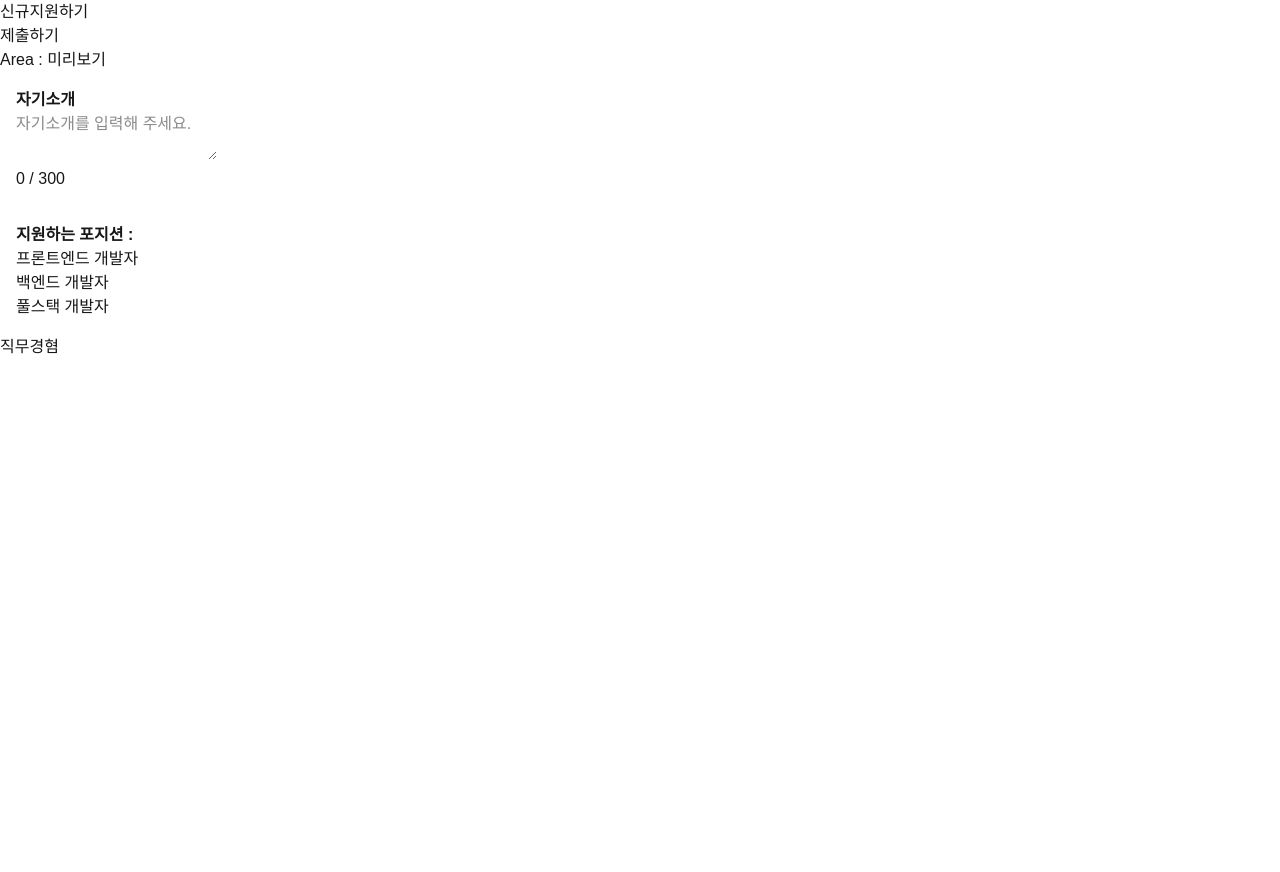
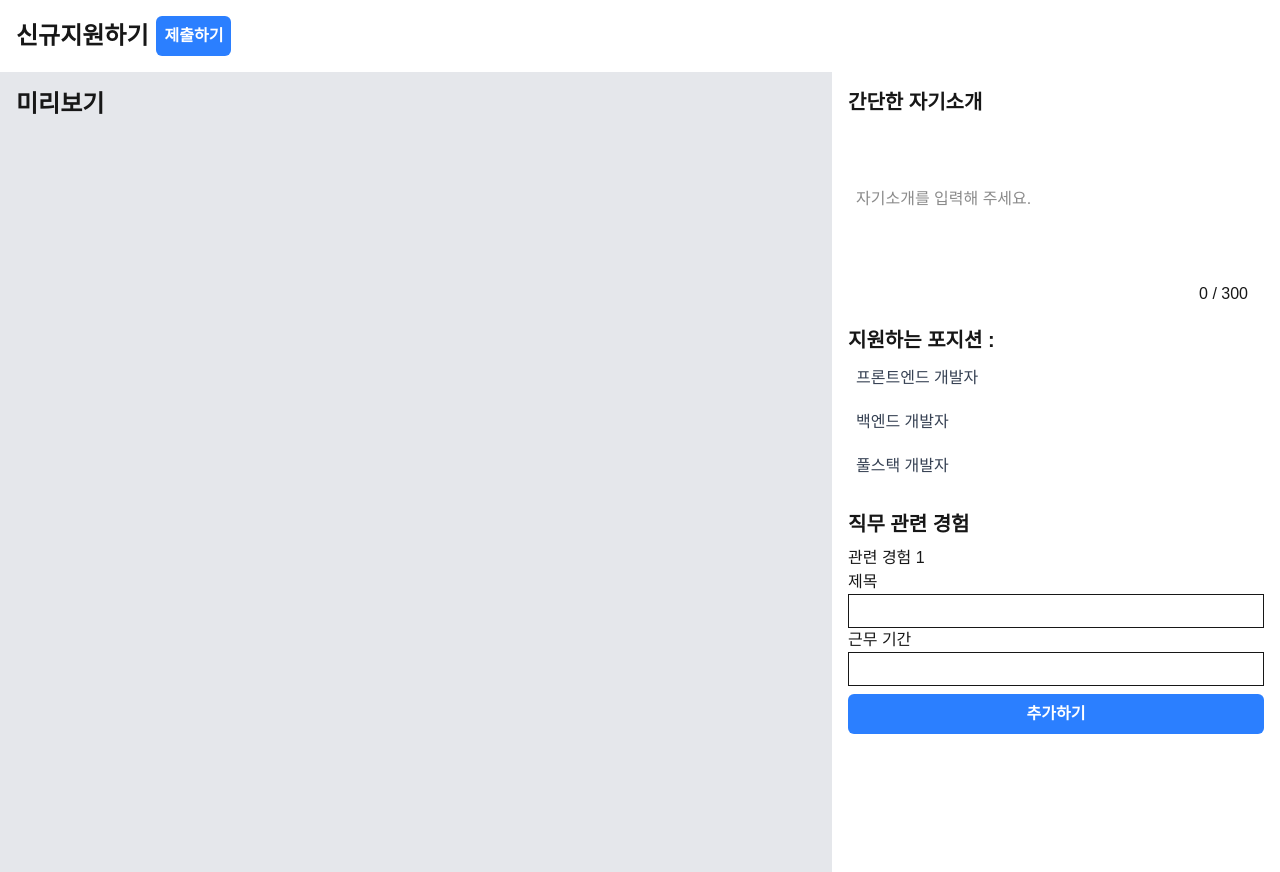
Before and after one commit to hanlee0519-ko/apply-app, a Next.js app: page / in a window 1280 px wide. Before the commit the page ends 800 px from the top, so only its background shows below. Built offline with nearby package versions, Linux system fonts and the light colour scheme.

Commit message:
Submit Saturday

```diff
--- /dev/null
+++ b/src/app/components/apply-experience.tsx
@@ -0,0 +1,108 @@
+"use client";
+
+import { useState } from "react";
+
+interface Experience {
+  id: number;
+  title: string;
+  company: string;
+  period: string;
+  description: string;
+}
+
+export default function ApplyExperience() {
+  const [experiences, setExperiences] = useState<Experience[]>([
+    {
+      id: 1,
+      title: "",
+      company: "",
+      period: "",
+      description: "",
+    },
+  ]);
+
+  const addExperience = () => {
+    if (experiences.length < 3) {
+      const newId = experiences.length + 1;
+      setExperiences([
+        ...experiences,
+        {
+          id: newId,
+          title: "",
+          company: "",
+          period: "",
+          description: "",
+        },
+      ]);
+    }
+  };
+
+  const removeExperience = (index: number) => {
+    if (experiences.length > 1) {
+      setExperiences(experiences.filter((_, i) => i !== index));
+    }
+  };
+
+  const updateTitle = (index: number, value: string) => {
+    const newExperiences = [...experiences];
+    newExperiences[index].title = value;
+    setExperiences(newExperiences);
+  };
+
+  const updatePeriod = (index: number, value: string) => {
+    const newExperiences = [...experiences];
+    newExperiences[index].period = value;
+    setExperiences(newExperiences);
+  };
+
+  return (
+    <section>
+      <h1 className="text-xl font-bold mb-2">직무 관련 경험</h1>
+
+      <ul className="space-y-6">
+        {experiences.map((experience, index) => (
+          <li key={`experience-${index}`}>
+            <div className="flex justify-between">
+              <h2>관련 경험 {index + 1}</h2>
+              {experiences.length > 1 && (
+                <button
+                  onClick={() => removeExperience(index)}
+                  className="bg-gray-200 p-1 rounded-md"
+                >
+                  삭제
+                </button>
+              )}
+            </div>
+
+            <label>제목</label>
+            <input
+              type="text"
+              value={experience.title}
+              onChange={(e) => updateTitle(index, e.target.value)}
+              className="border-1 w-full p-1 focus:outline-none"
+            />
+
+            <label>근무 기간</label>
+            <input
+              type="text"
+              value={experience.period}
+              onChange={(e) => updatePeriod(index, e.target.value)}
+              className="border-1 w-full p-1 focus:outline-none"
+            />
+          </li>
+        ))}
+      </ul>
+
+      {experiences.length < 3 && (
+        <div className="flex justify-center my-2">
+          <button
+            onClick={addExperience}
+            className="w-full bg-blue-500 text-white p-2 font-bold rounded-md"
+          >
+            추가하기
+          </button>
+        </div>
+      )}
+    </section>
+  );
+}
--- a/src/app/components/apply-position.tsx
+++ b/src/app/components/apply-position.tsx
@@ -12,21 +12,30 @@ export default function ApplyPosition() {
   };
 
   return (
-    <div className="p-4">
-      <h1>
-        <strong>지원하는 포지션 : {selectedField}</strong>
-      </h1>
+    <section className="my-5">
+      <h1 className="text-xl font-bold">지원하는 포지션 : {selectedField}</h1>
       <form>
         <fieldset>
           <ul>
             {fieldvalues.map((field, index) => (
-              <li key={index} onClick={() => handleFieldSelect(field)}>
+              <li
+                key={`position-${index}`}
+                onClick={() => handleFieldSelect(field)}
+                className={`
+                  cursor-pointer my-1 p-2 rounded-md
+                  ${
+                    selectedField === field
+                      ? "bg-gray-200 text-blue-500"
+                      : "text-gray-700"
+                  }
+                `}
+              >
                 {field}
               </li>
             ))}
           </ul>
         </fieldset>
       </form>
-    </div>
+    </section>
   );
 }
--- a/src/app/components/self-introduce.tsx
+++ b/src/app/components/self-introduce.tsx
@@ -10,37 +10,30 @@ export default function SelfIntroduce() {
   const isAtLimit = characterCount === maxLength;
 
   const handleIntroductionChange = (
-    event: React.ChangeEvent<HTMLTextAreaElement>
+    event: React.ChangeEvent<HTMLInputElement>
   ) => {
     const value = event.target.value;
     if (value.length <= maxLength) setIntroduction(value);
   };
 
   return (
-    <div className="p-4">
-      <h1>
-        <strong>자기소개</strong>
-      </h1>
-      <article>
-        <form>
-          <fieldset>
-            <label>
-              <textarea
+    <section>
+      <h1 className="text-xl font-bold">간단한 자기소개</h1>
+      <div className="m-2">
+        <input
+          className="w-full h-[150px]"
           value={introduction}
           onChange={handleIntroductionChange}
           placeholder="자기소개를 입력해 주세요."
         />
-            </label>
 
-            <footer>
+        <footer className="text-right m-2">
           {isAtLimit && <p>{"300자 이내로 입력해 주세요."}</p>}
           <p>
             {characterCount} / {maxLength}
           </p>
         </footer>
-          </fieldset>
-        </form>
-      </article>
       </div>
+    </section>
   );
 }
--- a/src/app/page.tsx
+++ b/src/app/page.tsx
@@ -1,22 +1,25 @@
+import ApplyExperience from "./components/apply-experience";
 import ApplyPosition from "./components/apply-position";
 import SelfIntroduce from "./components/self-introduce";
 
 export default function Home() {
   return (
     <div>
-      <header>
-        <h1>신규지원하기</h1>
-        <button>제출하기</button>
+      <header className="flex items-center p-4">
+        <h1 className="text-2xl font-bold mr-2">신규지원하기</h1>
+        <button className="bg-blue-500 text-white p-2 font-bold rounded-md">
+          제출하기
+        </button>
       </header>
-      <main>
-        <section>
-          <h1>Area : 미리보기</h1>
-        </section>
-        <section>
+      <main className="flex h-screen">
+        <article className="w-[65%] bg-gray-200 p-4">
+          <h1 className="text-2xl font-bold">미리보기</h1>
+        </article>
+        <article className="w-[35%] p-4">
           <SelfIntroduce />
           <ApplyPosition />
-          <article>직무경혐</article>
-        </section>
+          <ApplyExperience />
+        </article>
       </main>
     </div>
   );
```
Lines whose indentation alone changed are shown as unchanged.
